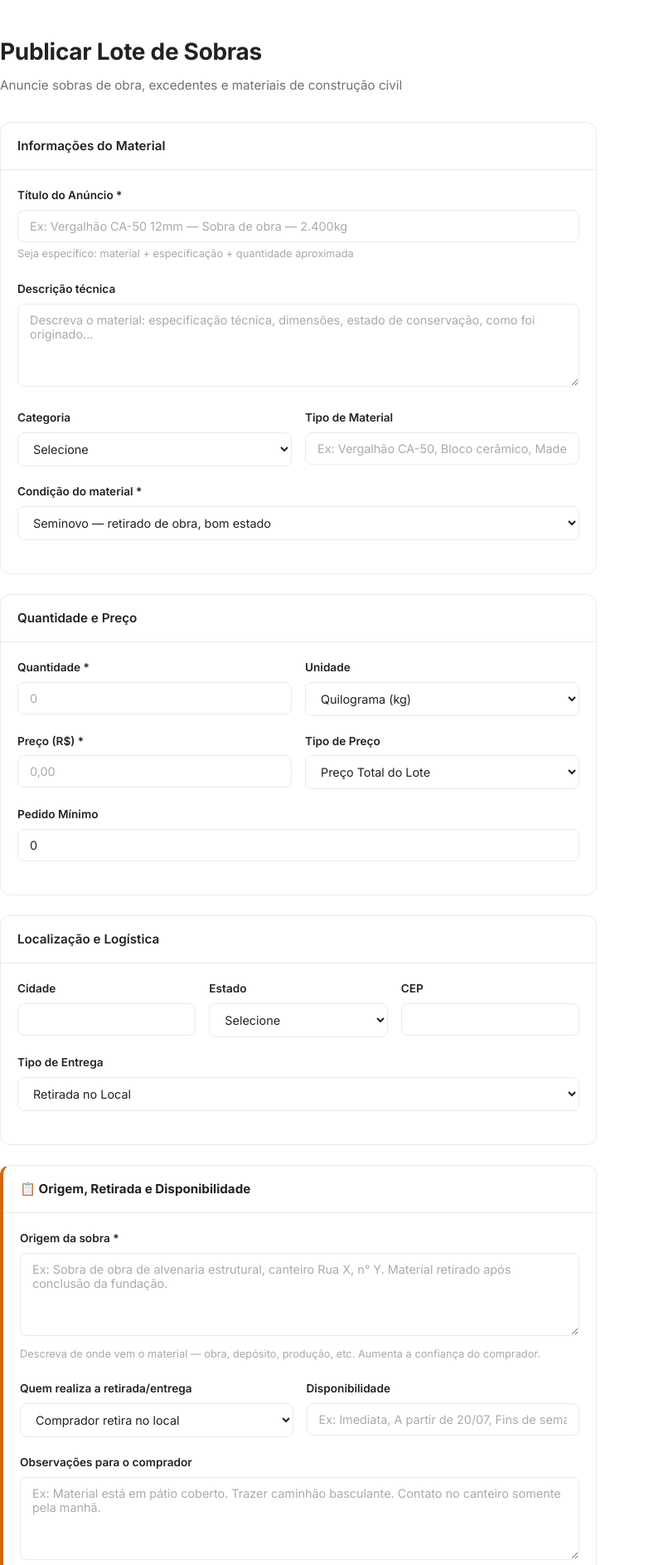
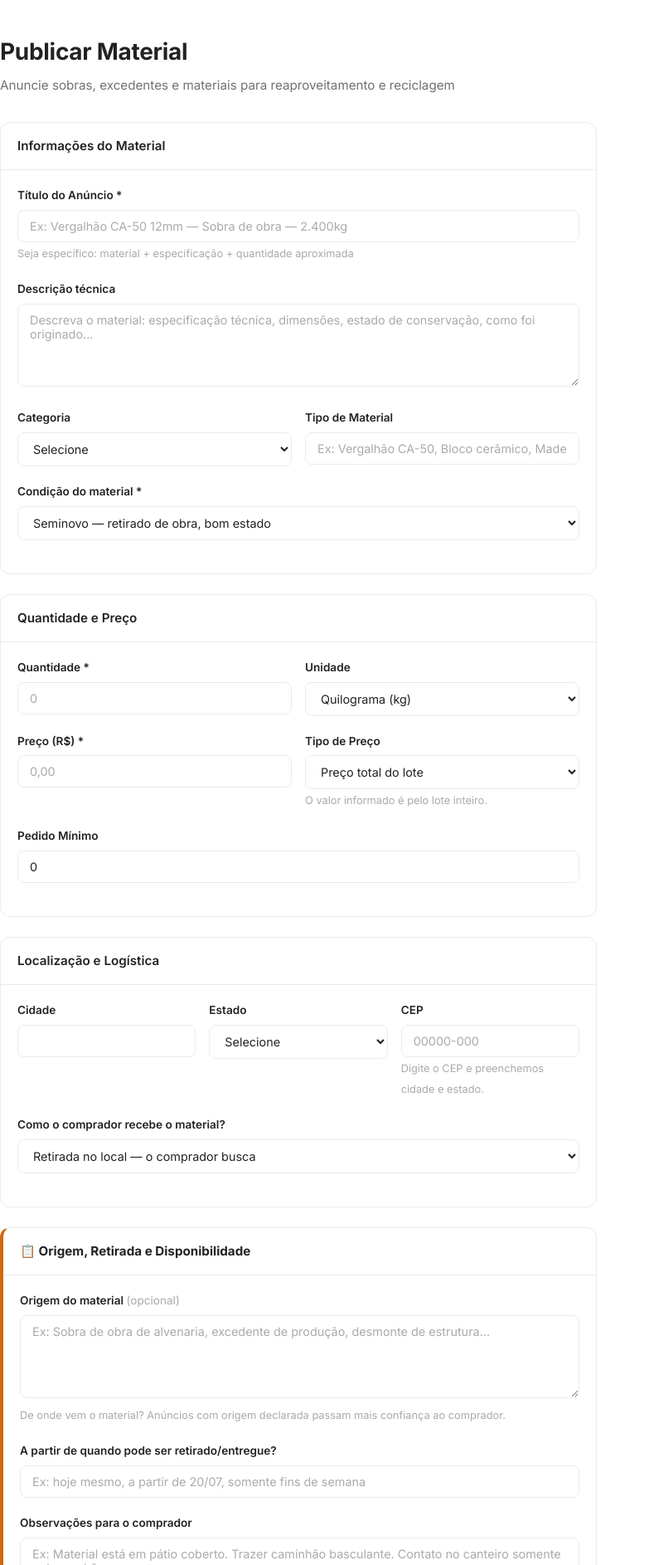
Before and after one commit to TiagoZanini/zanini-scraps, a Flask app: page /listing/new in a window 1280 px wide. Shown: the part 68-1954 px from the top of the page at 83% size, without its empty margins (0-783 px from the left). Run offline with Flask 3, Linux system fonts and the light colour scheme; the visitor is signed in with stand-in values (Sample User, id 1); data comes from the database, SQL or seed files in the repository; data that the repository does not hold is empty.

Commit message:
fix+feat: correcoes do teste de usuario
- corrige 500 ao enviar proposta (listing.seller_user inexistente) e bloqueia propostas duplicadas (web e API)
- Salvar Rascunho agora salva como rascunho de verdade
- formulario de anuncio: campo redundante de retirada removido, origem opcional, rotulos claros, dica de preco por unidade
- fotos: preview com remocao, multiplas selecoes acumulativas, badge de capa
- CEP preenche cidade/estado automaticamente (ViaCEP)
- filtro de estado com todas as UFs
- comissao nao aparece mais para o comprador no anuncio
- anuncios sem categoria vao para Outros (API define padrao)
- home: copy ampliada para reaproveitamento/reciclagem
- paginas: Central de Ajuda, Termos de Uso, Privacidade e Contato

Co-Authored-By: Claude Fable 5 <noreply@anthropic.com>

```diff
--- a/app.py
+++ b/app.py
@@ -365,10 +365,9 @@ def marketplace():
     ).distinct().all()
     materials = sorted(set(m[0] for m in materials if m[0]))
 
-    states_list = db.session.query(Listing.state).filter(
-        Listing.status == 'active', Listing.state.isnot(None)
-    ).distinct().all()
-    states_list = sorted(set(s[0] for s in states_list if s[0]))
+    states_list = ['AC', 'AL', 'AP', 'AM', 'BA', 'CE', 'DF', 'ES', 'GO', 'MA', 'MT', 'MS',
+                   'MG', 'PA', 'PB', 'PR', 'PE', 'PI', 'RJ', 'RN', 'RS', 'RO', 'RR', 'SC',
+                   'SP', 'SE', 'TO']
 
     return render_template('listings/marketplace.html',
                            listings=pagination.items,
@@ -405,6 +404,17 @@ def listing_detail(uid):
 @login_required
 def listing_create():
     if request.method == 'POST':
+        def _num(campo, padrao=0):
+            v = str(request.form.get(campo, padrao) or padrao).strip()
+            if ',' in v:
+                v = v.replace('.', '').replace(',', '.')
+            try:
+                return float(v)
+            except ValueError:
+                return float(padrao)
+
+        status_values = request.form.getlist('status')
+        status_final = 'draft' if 'draft' in status_values else 'active'
         listing = Listing(
             seller_id=current_user.id,
             title=request.form.get('title', '').strip(),
@@ -412,11 +422,11 @@ def listing_create():
             category_id=request.form.get('category_id') or None,
             material_type=request.form.get('material_type', '').strip(),
             condition=request.form.get('condition', 'usado'),
-            quantity=float(request.form.get('quantity', 0)),
+            quantity=_num('quantity'),
             unit=request.form.get('unit', 'kg'),
-            price=float(request.form.get('price', 0)),
+            price=_num('price'),
             price_type=request.form.get('price_type', 'total'),
-            min_order=float(request.form.get('min_order', 0) or 0),
+            min_order=_num('min_order'),
             city=request.form.get('city', current_user.city or ''),
             state=request.form.get('state', current_user.state or ''),
             cep=request.form.get('cep', ''),
@@ -425,9 +435,10 @@ def listing_create():
             has_invoice=bool(request.form.get('has_invoice')),
             availability=request.form.get('availability', ''),
             observations=request.form.get('observations', ''),
-            who_picks_up=request.form.get('who_picks_up', 'comprador'),
+            who_picks_up={'retirada': 'comprador', 'entrega': 'vendedor'}.get(
+                request.form.get('delivery_type', 'retirada'), 'negociavel'),
             venda_imediata=bool(request.form.get('venda_imediata')),
-            status=request.form.get('status', 'active'),
+            status=status_final,
         )
         db.session.add(listing)
         db.session.flush()
@@ -449,7 +460,10 @@ def listing_create():
                 db.session.add(img)
 
         db.session.commit()
-        flash('Anúncio publicado com sucesso!', 'success')
+        if status_final == 'draft':
+            flash('Rascunho salvo. Ele não aparece no marketplace até você publicar.', 'success')
+        else:
+            flash('Anúncio publicado com sucesso!', 'success')
         return redirect(url_for('listing_detail', uid=listing.uid))
 
     return render_template('listings/create.html')
@@ -540,9 +554,14 @@ def proposal_create(uid):
         flash('Você não pode fazer proposta no próprio anúncio.', 'warning')
         return redirect(url_for('listing_detail', uid=uid))
 
-    amount = float(request.form.get('amount', 0))
+    amount = float(str(request.form.get('amount', 0)).replace('.', '').replace(',', '.') if ',' in str(request.form.get('amount', '')) else request.form.get('amount', 0) or 0)
     quantity = float(request.form.get('quantity', listing.quantity) or listing.quantity)
     message = request.form.get('message', '').strip()
+
+    ja_existe = Proposal.query.filter_by(listing_id=listing.id, buyer_id=current_user.id, status='pending').first()
+    if ja_existe:
+        flash('Você já tem uma proposta pendente neste lote. Aguarde a resposta do vendedor.', 'warning')
+        return redirect(url_for('proposal_detail', uid=ja_existe.uid))
 
     proposal = Proposal(
         listing_id=listing.id,
@@ -565,7 +584,7 @@ def proposal_create(uid):
     db.session.add(notif)
     db.session.commit()
 
-    seller = listing.seller_user
+    seller = listing.seller
     send_email(seller.email, 'Nova proposta recebida',
         f'<p>Olá, <strong>{seller.name}</strong>!</p>'
         f'<p><strong>{current_user.name}</strong> fez uma proposta de <strong>{ brl(amount) }</strong> '
@@ -1253,6 +1272,24 @@ def migrate_venda_imediata():
     return redirect(url_for('admin_dashboard'))
 
 
+# ─── Páginas institucionais ───
+@app.route('/ajuda')
+def page_ajuda():
+    return render_template('pages/ajuda.html')
+
+@app.route('/termos')
+def page_termos():
+    return render_template('pages/termos.html')
+
+@app.route('/privacidade')
+def page_privacidade():
+    return render_template('pages/privacidade.html')
+
+@app.route('/contato')
+def page_contato():
+    return render_template('pages/contato.html')
+
+
 # ─── Error handlers ───
 @app.errorhandler(404)
 def not_found(e):
@@ -1311,6 +1348,12 @@ def _run_auto_migrations():
             if changed:
                 db.session.commit()
                 app.logger.info('Seed: nomes de categorias corrigidos.')
+        outros = Category.query.filter_by(slug='outros').first()
+        if outros:
+            sem_cat = Listing.query.filter_by(category_id=None).update({'category_id': outros.id})
+            if sem_cat:
+                db.session.commit()
+                app.logger.info(f'Seed: {sem_cat} anúncios sem categoria movidos para Outros.')
     except Exception as e:
         db.session.rollback()
         app.logger.warning(f'Seed categorias warning: {e}')
--- a/templates/base.html
+++ b/templates/base.html
@@ -101,10 +101,10 @@
                 <div class="footer-col">
                     <h4>Suporte</h4>
                     <ul>
-                        <li><a href="#">Central de Ajuda</a></li>
-                        <li><a href="#">Termos de Uso</a></li>
-                        <li><a href="#">Privacidade</a></li>
-                        <li><a href="#">Contato</a></li>
+                        <li><a href="{{ url_for('page_ajuda') }}">Central de Ajuda</a></li>
+                        <li><a href="{{ url_for('page_termos') }}">Termos de Uso</a></li>
+                        <li><a href="{{ url_for('page_privacidade') }}">Privacidade</a></li>
+                        <li><a href="{{ url_for('page_contato') }}">Contato</a></li>
                     </ul>
                 </div>
             </div>
--- a/templates/home.html
+++ b/templates/home.html
@@ -5,9 +5,9 @@
 <!-- Hero -->
 <section class="hero">
     <div class="container">
-        <p class="hero-subtitle">Marketplace de Construção Civil</p>
-        <h1>Compre e venda <span>sobras de obra</span><br>com segurança em todo o Brasil</h1>
-        <p>Materiais de construção civil com rastreabilidade, pagamento protegido e logística integrada.</p>
+        <p class="hero-subtitle">Marketplace de Reaproveitamento e Reciclagem</p>
+        <h1>Compre e venda <span>sobras e materiais reaproveitáveis</span><br>com segurança em todo o Brasil</h1>
+        <p>Sobras de obra, excedentes industriais e materiais recicláveis — com rastreabilidade, pagamento protegido e logística integrada.</p>
         <form class="hero-search" action="{{ url_for('marketplace') }}" method="GET">
             <input type="text" name="q" placeholder="Buscar material, tipo, cidade..." autocomplete="off">
             <button type="submit" class="btn btn-primary btn-lg">Buscar</button>
--- a/templates/listings/create.html
+++ b/templates/listings/create.html
@@ -3,8 +3,8 @@
 {% block content %}
 <div class="container page-content">
     <div class="page-header">
-        <h1 class="page-title">Publicar Lote de Sobras</h1>
-        <p class="page-subtitle">Anuncie sobras de obra, excedentes e materiais de construção civil</p>
+        <h1 class="page-title">Publicar Material</h1>
+        <p class="page-subtitle">Anuncie sobras, excedentes e materiais para reaproveitamento e reciclagem</p>
     </div>
     <div style="max-width:720px;">
         <form method="POST" enctype="multipart/form-data">
@@ -75,10 +75,11 @@
                         </div>
                         <div class="form-group">
                             <label class="form-label">Tipo de Preço</label>
-                            <select name="price_type" class="form-control">
-                                <option value="total">Preço Total do Lote</option>
-                                <option value="por_unidade">Preço por Unidade</option>
+                            <select name="price_type" class="form-control" id="price_type">
+                                <option value="total">Preço total do lote</option>
+                                <option value="por_unidade">Preço por unidade (ex.: por m², por kg)</option>
                             </select>
+                            <small class="form-text" id="price_hint">O valor informado é pelo lote inteiro.</small>
                         </div>
                     </div>
                     <div class="form-group">
@@ -107,15 +108,16 @@
                         </div>
                         <div class="form-group">
                             <label class="form-label">CEP</label>
-                            <input type="text" name="cep" class="form-control" value="{{ current_user.cep or '' }}">
+                            <input type="text" name="cep" id="cep" class="form-control" value="{{ current_user.cep or '' }}" placeholder="00000-000">
+                            <small class="form-text" id="cep_hint">Digite o CEP e preenchemos cidade e estado.</small>
                         </div>
                     </div>
                     <div class="form-group">
-                        <label class="form-label">Tipo de Entrega</label>
+                        <label class="form-label">Como o comprador recebe o material?</label>
                         <select name="delivery_type" class="form-control">
-                            <option value="retirada">Retirada no Local</option>
-                            <option value="entrega">Entrega pelo Vendedor</option>
-                            <option value="ambos">Ambos</option>
+                            <option value="retirada">Retirada no local — o comprador busca</option>
+                            <option value="entrega">Entrega pelo vendedor — frete a combinar</option>
+                            <option value="ambos">Tanto faz — retirada ou entrega, a combinar</option>
                         </select>
                     </div>
                 </div>
@@ -125,23 +127,13 @@
                 <div class="card-header" style="font-weight:700;">📋 Origem, Retirada e Disponibilidade</div>
                 <div class="card-body">
                     <div class="form-group">
-                        <label class="form-label">Origem da sobra *</label>
-                        <textarea name="origin_declaration" class="form-control" rows="2" placeholder="Ex: Sobra de obra de alvenaria estrutural, canteiro Rua X, n° Y. Material retirado após conclusão da fundação." required></textarea>
-                        <small class="form-text">Descreva de onde vem o material — obra, depósito, produção, etc. Aumenta a confiança do comprador.</small>
+                        <label class="form-label">Origem do material <span style="color:var(--text-muted);font-weight:400;">(opcional)</span></label>
+                        <textarea name="origin_declaration" class="form-control" rows="2" placeholder="Ex: Sobra de obra de alvenaria, excedente de produção, desmonte de estrutura..."></textarea>
+                        <small class="form-text">De onde vem o material? Anúncios com origem declarada passam mais confiança ao comprador.</small>
                     </div>
-                    <div class="form-row">
-                        <div class="form-group">
-                            <label class="form-label">Quem realiza a retirada/entrega</label>
-                            <select name="who_picks_up" class="form-control">
-                                <option value="comprador">Comprador retira no local</option>
-                                <option value="vendedor">Vendedor entrega (frete a combinar)</option>
-                                <option value="negociavel">A combinar entre as partes</option>
-                            </select>
-                        </div>
-                        <div class="form-group">
-                            <label class="form-label">Disponibilidade</label>
-                            <input type="text" name="availability" class="form-control" placeholder="Ex: Imediata, A partir de 20/07, Fins de semana">
-                        </div>
+                    <div class="form-group">
+                        <label class="form-label">A partir de quando pode ser retirado/entregue?</label>
+                        <input type="text" name="availability" class="form-control" placeholder="Ex: hoje mesmo, a partir de 20/07, somente fins de semana">
                     </div>
                     <div class="form-group">
                         <label class="form-label">Observações para o comprador</label>
@@ -154,8 +146,8 @@
                     <div class="form-check" style="margin-top:10px;padding:12px;background:#fff7ed;border-radius:8px;border:1px solid #fed7aa;">
                         <input type="checkbox" name="venda_imediata" id="venda_imediata" value="1">
                         <div>
-                            <label for="venda_imediata" style="font-weight:700;color:var(--accent);cursor:pointer;">Venda Imediata &mdash; precisa sair rapido</label>
-                            <p style="font-size:0.78rem;color:var(--text-secondary);margin:2px 0 0;">Ativa o botao "Comprar Agora" no lote. O comprador adquire pelo preco anunciado sem negociacao.</p>
+                            <label for="venda_imediata" style="font-weight:700;color:var(--accent);cursor:pointer;">⚡ Ativar "Comprar Agora"</label>
+                            <p style="font-size:0.78rem;color:var(--text-secondary);margin:2px 0 0;">O comprador pode comprar na hora pelo preço anunciado, sem enviar proposta. Ideal para quem precisa vender rápido.</p>
                         </div>
                     </div>
                 </div>
@@ -166,8 +158,9 @@
                 <div class="card-body">
                     <div class="form-group">
                         <label class="form-label">Selecione até 5 fotos (a primeira será a capa do anúncio)</label>
-                        <input type="file" name="images" class="form-control" accept="image/*" multiple>
-                        <p class="form-text">📌 Dicas: fotografe o lote completo, detalhe do material e a etiqueta/nota se houver. JPG ou PNG, máx. 16MB cada.</p>
+                        <input type="file" name="images" id="images" class="form-control" accept="image/*" multiple>
+                        <p class="form-text">📌 Você pode selecionar várias fotos de uma vez (segure Ctrl) ou adicionar mais depois. Clique no ✕ para remover. JPG ou PNG, máx. 16MB cada.</p>
+                        <div id="preview" style="display:flex;gap:10px;flex-wrap:wrap;margin-top:10px;"></div>
                     </div>
                 </div>
             </div>
@@ -180,4 +173,74 @@
         </form>
     </div>
 </div>
+
+<script>
+// ── Fotos: acumular seleções, preview e remoção ──
+const inputImgs = document.getElementById('images');
+const preview = document.getElementById('preview');
+let fotos = [];
+
+inputImgs.addEventListener('change', () => {
+    for (const f of inputImgs.files) {
+        if (fotos.length >= 5) { alert('Máximo de 5 fotos.'); break; }
+        if (!f.type.startsWith('image/')) continue;
+        fotos.push(f);
+    }
+    sincronizar();
+});
+
+function sincronizar() {
+    const dt = new DataTransfer();
+    fotos.forEach(f => dt.items.add(f));
+    inputImgs.files = dt.files;
+    preview.innerHTML = '';
+    fotos.forEach((f, i) => {
+        const div = document.createElement('div');
+        div.style.cssText = 'position:relative;width:90px;height:90px;border:1px solid var(--border);border-radius:8px;overflow:hidden;';
+        const img = document.createElement('img');
+        img.src = URL.createObjectURL(f);
+        img.style.cssText = 'width:100%;height:100%;object-fit:cover;';
+        const x = document.createElement('button');
+        x.type = 'button';
+        x.textContent = '✕';
+        x.style.cssText = 'position:absolute;top:2px;right:2px;background:rgba(0,0,0,.65);color:#fff;border:none;border-radius:50%;width:22px;height:22px;cursor:pointer;font-size:12px;line-height:1;';
+        x.onclick = () => { fotos.splice(i, 1); sincronizar(); };
+        if (i === 0) {
+            const capa = document.createElement('span');
+            capa.textContent = 'CAPA';
+            capa.style.cssText = 'position:absolute;bottom:2px;left:2px;background:var(--accent);color:#fff;font-size:9px;font-weight:700;padding:1px 5px;border-radius:4px;';
+            div.appendChild(capa);
+        }
+        div.appendChild(img); div.appendChild(x);
+        preview.appendChild(div);
+    });
+}
+
+// ── CEP → cidade/estado (ViaCEP) ──
+const cepInput = document.getElementById('cep');
+cepInput.addEventListener('blur', async () => {
+    const cep = cepInput.value.replace(/\D/g, '');
+    if (cep.length !== 8) return;
+    const hint = document.getElementById('cep_hint');
+    try {
+        const r = await fetch(`https://viacep.com.br/ws/${cep}/json/`);
+        const d = await r.json();
+        if (d.erro) { hint.textContent = 'CEP não encontrado — preencha cidade e estado manualmente.'; return; }
+        document.querySelector('input[name=city]').value = d.localidade || '';
+        document.querySelector('select[name=state]').value = d.uf || '';
+        hint.textContent = `✔ ${d.logradouro ? d.logradouro + ', ' : ''}${d.bairro ? d.bairro + ' — ' : ''}${d.localidade}/${d.uf}`;
+    } catch (e) { hint.textContent = 'Não foi possível consultar o CEP agora.'; }
+});
+
+// ── Dica do tipo de preço conforme a unidade ──
+const priceType = document.getElementById('price_type');
+const unitSel = document.querySelector('select[name=unit]');
+function atualizaHint() {
+    const u = unitSel.options[unitSel.selectedIndex].text;
+    document.getElementById('price_hint').textContent =
+        priceType.value === 'total' ? 'O valor informado é pelo lote inteiro.' : `O valor informado é por ${u}.`;
+}
+priceType.addEventListener('change', atualizaHint);
+unitSel.addEventListener('change', atualizaHint);
+</script>
 {% endblock %}
--- a/templates/listings/detail.html
+++ b/templates/listings/detail.html
@@ -109,7 +109,6 @@
                         <span style="font-size:1rem; color:var(--text-muted);">/ {{ listing.unit }}</span>
                         {% endif %}
                     </div>
-                    <p style="font-size:0.78rem; color:var(--text-muted); margin-top:4px;">Comissão plataforma: 5% ({{ (listing.price * 0.05)|brl }})</p>
 
                     <div class="info-grid" style="margin-top:20px;">
                         <div class="info-item">
```
Also changed, not shown: modules/api.py (+7 -1 lines), templates/pages/ajuda.html (added, +32 -0 lines), templates/pages/contato.html (added, +12 -0 lines), templates/pages/privacidade.html (added, +24 -0 lines), templates/pages/termos.html (added, +33 -0 lines).
